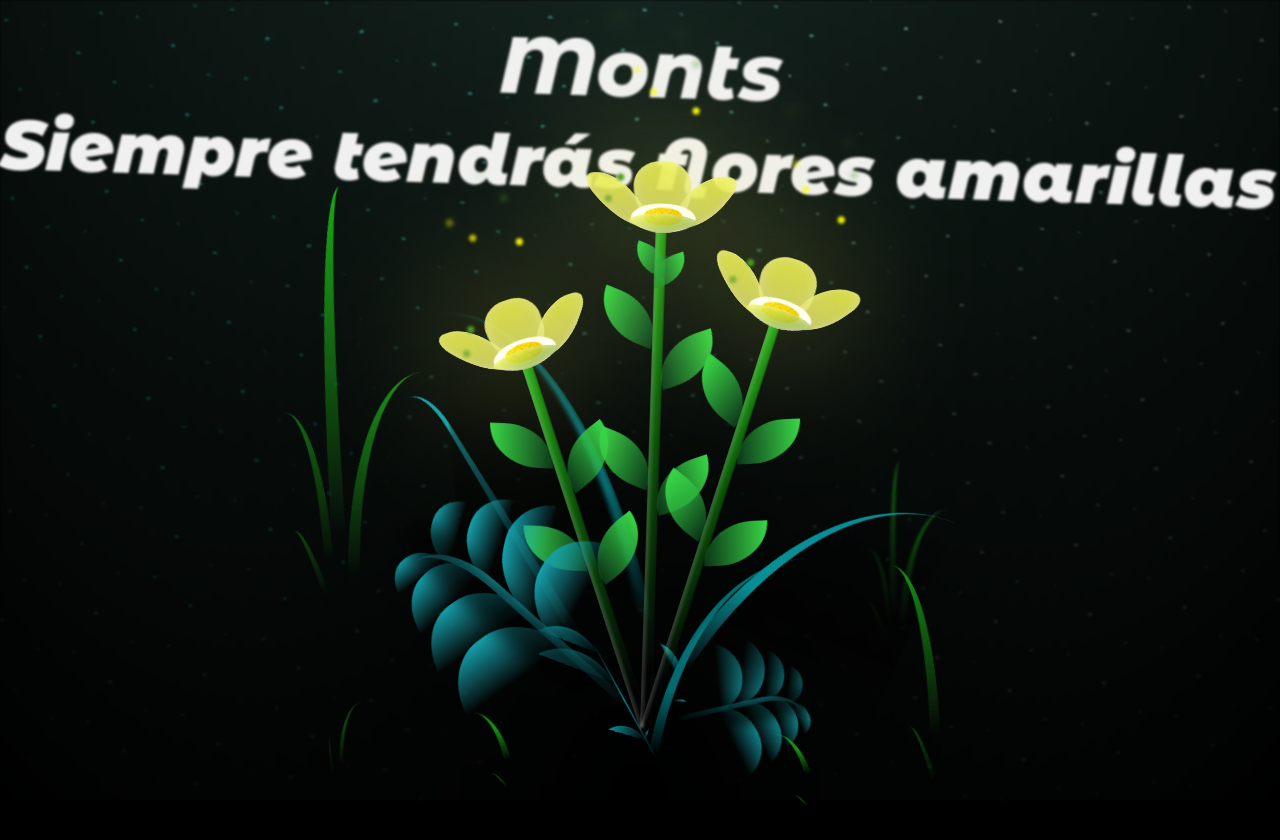
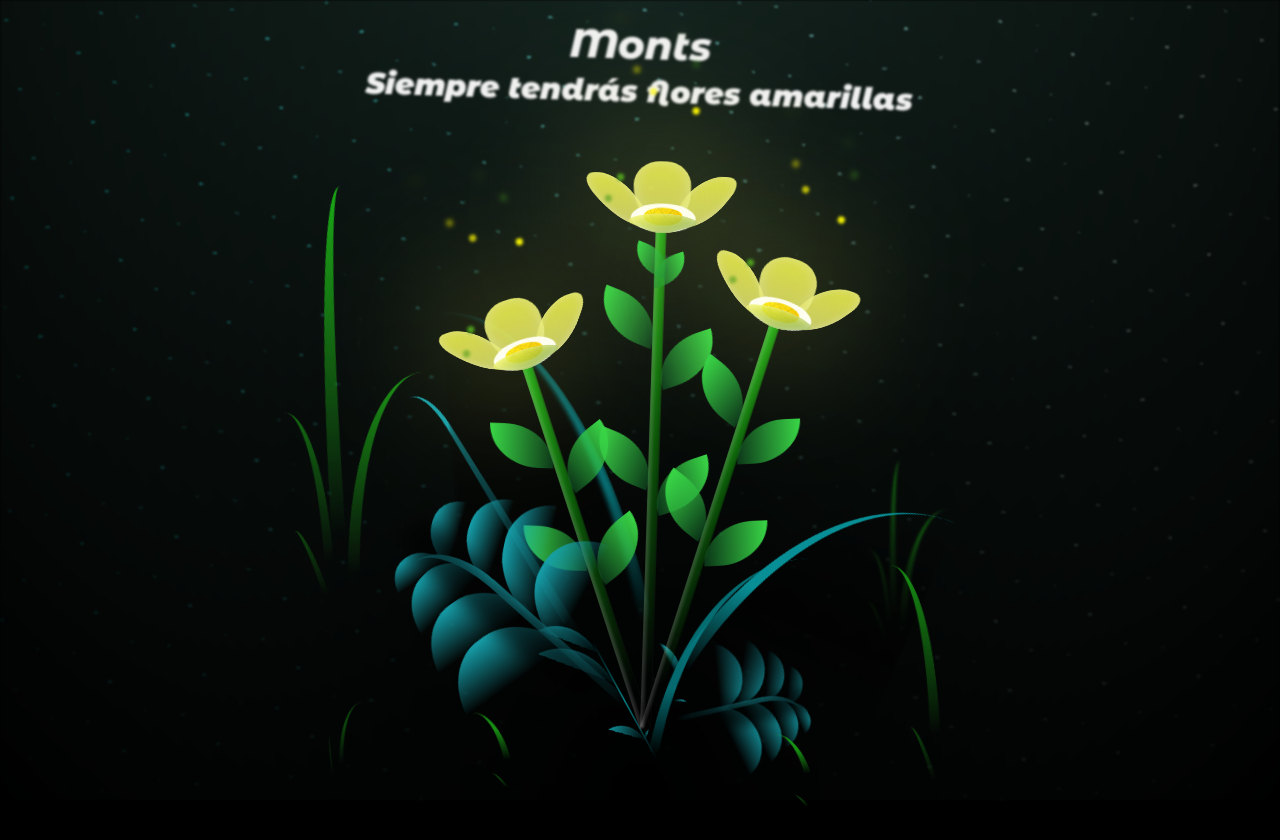
Before and after one commit to ivanrojo07/monts-flores-amarillas, a plain HTML site: page public/index.html in a window 1280 px wide. Drawn offline with Linux system fonts and the light colour scheme.

Commit message:
regresar font-size en css

```diff
--- a/public/style.css
+++ b/public/style.css
@@ -69,7 +69,7 @@ div .title-first {
   font-weight: 800;
   font-style: italic;
   color: #f0f0f0;
-  font-size: 80px;
+  font-size: 40px;
 }
 
 
@@ -83,7 +83,7 @@ div.title-first:last-of-type {
 div.title-second:last-of-type span {
   color: #f0f0f0;
   font-family: "Montserrat Alternates", sans-serif;
-  font-size: 70px;
+  font-size: 30px;
   font-weight: 900;
   font-style: italic;
   margin-left:-355px;
```
